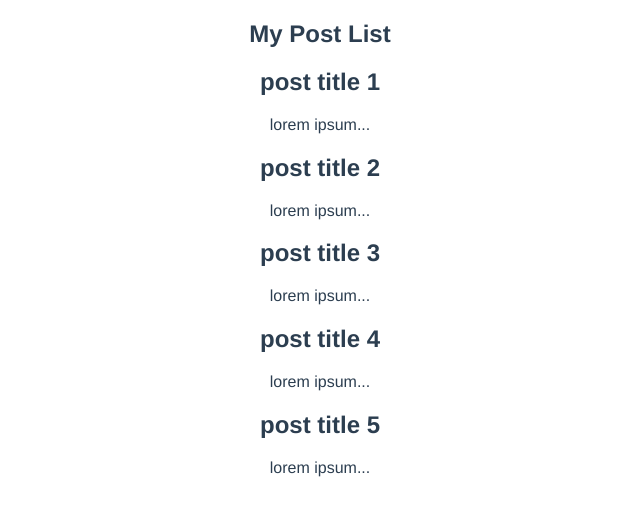
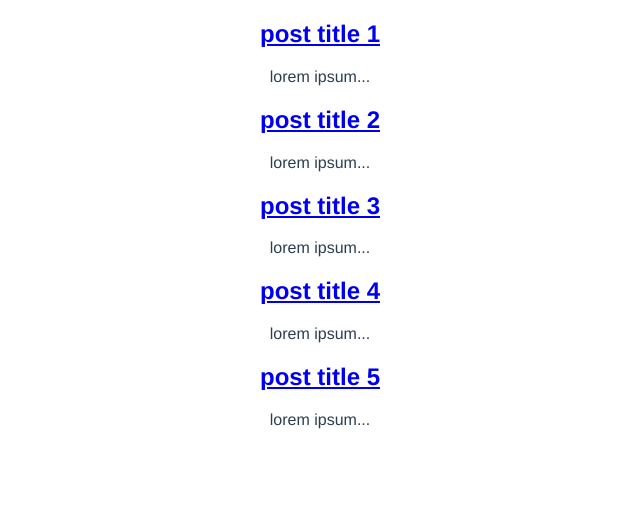
Before and after one commit to KRYPTONITErex/composition-api, a Vue app: page / in a window 1280 px wide. Shown: the top 516 px of the page, without its empty margins (320-960 px from the left). Built offline with nearby package versions, Linux system fonts and the light colour scheme; data requests are answered from the project's data file.

Commit message:
5th commit - post detail page & detPost composable

```diff
--- a/src/assets/components/PostList.vue
+++ b/src/assets/components/PostList.vue
@@ -1,6 +1,6 @@
 <template>
 
-    <h2>My Post List</h2>
+    <!-- <h2>My Post List</h2> -->
 
     <div v-for="mypost in myposts" :key="mypost.id">
         <SinglePost :mypost="mypost"></SinglePost>
--- a/src/assets/components/SinglePost.vue
+++ b/src/assets/components/SinglePost.vue
@@ -1,8 +1,10 @@
 <template>
 
-<h2>{{ mypost.title }}</h2>
+    <router-link :to="{name:'detail',params:{id:mypost.id}}">
+        <h2>{{ mypost.title }}</h2>
+    </router-link>
 
-<p>{{ cutBody }}</p>
+    <p>{{ cutBody }}</p>
 
 </template>
 
--- /dev/null
+++ b/src/composables/getPost.js
@@ -0,0 +1,27 @@
+const { ref } = require("vue");
+
+let getPost=(id)=>{
+
+    let mypost = ref(null)
+    let error = ref("")
+
+    let load = async ()=>{
+
+        try{
+            let response = await fetch ("http://localhost:3000/myposts/"+ id );
+            if(response.status===404){
+                throw new Error ("NOT FOUND UR ONE ...")
+            }
+            let datas = await response.json()
+            mypost.value=datas
+        }
+        catch(err){
+            error.value=err.message;
+        }
+    }
+
+    return {mypost,error,load}
+
+}
+
+export default getPost;
--- a/src/router/index.js
+++ b/src/router/index.js
@@ -1,5 +1,6 @@
 import { createRouter, createWebHistory } from 'vue-router'
 import HomeView from '../views/HomeView.vue'
+import Detail from '../views/Detail.vue'
 
 const routes = [
   {
@@ -14,6 +15,12 @@ const routes = [
     // this generates a separate chunk (about.[hash].js) for this route
     // which is lazy-loaded when the route is visited.
     component: () => import(/* webpackChunkName: "about" */ '../views/AboutView.vue')
+  },
+  {
+    path: '/myposts/:id',
+    name: 'detail',
+    component: Detail,
+    props: true
   }
 ]
 
--- /dev/null
+++ b/src/views/Detail.vue
@@ -0,0 +1,28 @@
+<template>
+
+  <!-- <h2>THIS IS DETAIL PAGE - {{ id }}</h2> -->
+
+  <div v-if="mypost">
+    <h2>{{ mypost.title }}</h2>
+    <p>{{ mypost.body }}</p>
+  </div>
+  <div v-else>Loading...</div>
+
+</template>
+
+<script>
+import getPost from '../composables/getPost';
+export default {
+    props: ["id"],
+    setup(props){
+        let {mypost,error,load} = getPost(props.id);
+        load();
+        return{mypost, error}
+    }
+
+}
+</script>
+
+<style>
+
+</style>
```
